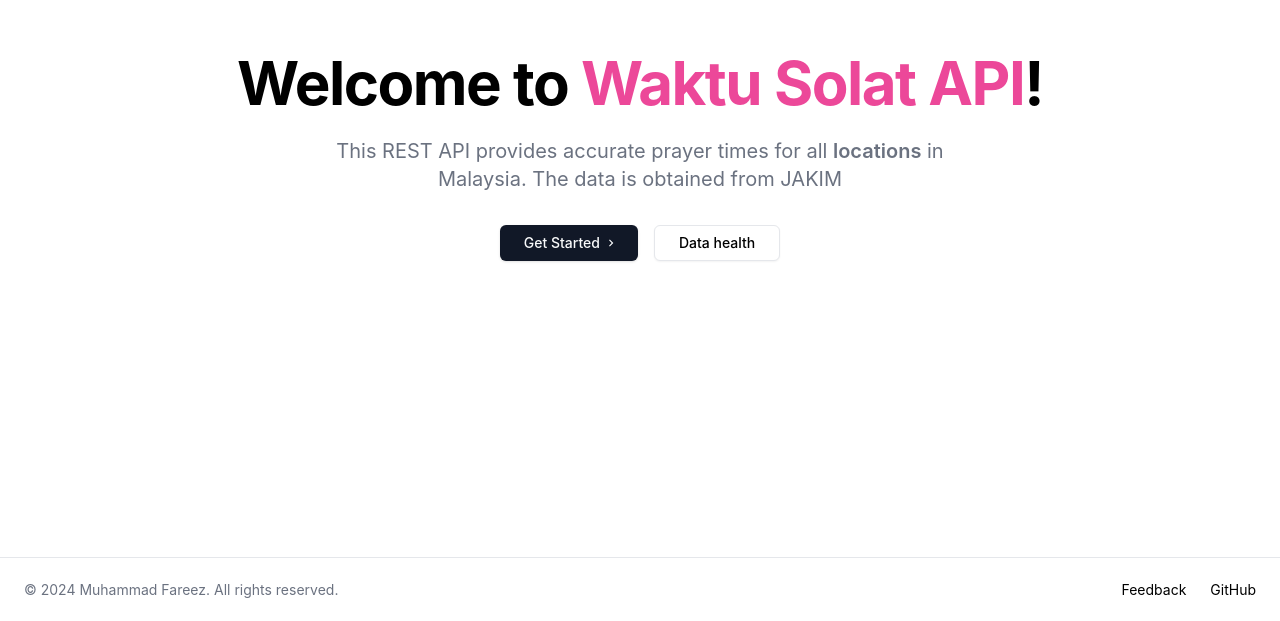
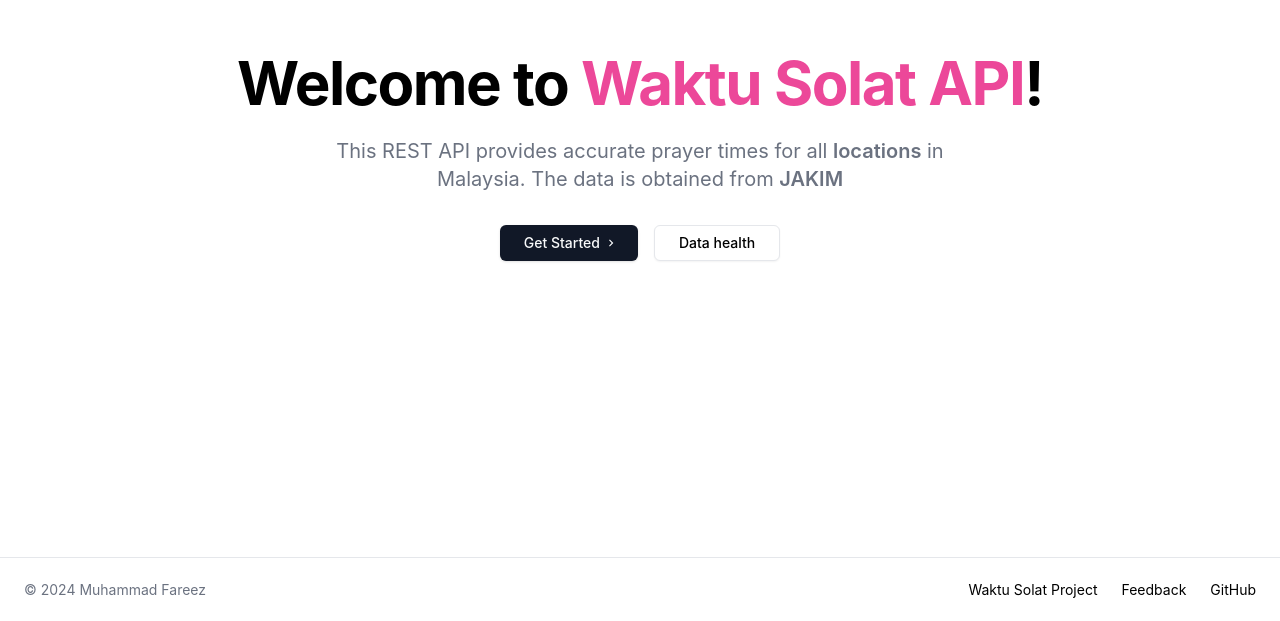
Before and after one commit to mptwaktusolat/api-waktusolat, a Next.js app: page / in a window 1280 px wide. Shown: the part 243-864 px from the top of the page. Built offline with nearby package versions, Linux system fonts and the light colour scheme.

Commit message:
:mag: Update metatags

```diff
--- a/pages/docs.tsx
+++ b/pages/docs.tsx
@@ -7,7 +7,15 @@
     const configuration = {
         spec: {
             url: 'https://raw.githubusercontent.com/mptwaktusolat/open-api-spec/main/mpt-server-api.yaml'
-        }
+        },
+        metaData: {
+            title: 'API References | Waktu Solat API',
+            description: 'Easily integrate Waktu Solat API into your applications for accurate prayer times and zone detection',
+            ogDescription: 'Easily integrate Waktu Solat API into your applications for accurate prayer times and zone detection',
+            ogTitle: 'API References | Waktu Solat API',
+            ogImage: 'https://mpt-server.vercel.app/metaimage.png',
+            twitterCard: 'summary_large_image',
+          }
     };
     return (
         <>
--- a/pages/index.tsx
+++ b/pages/index.tsx
@@ -8,37 +8,50 @@
   return (
     <>
       <Head>
-        <title>MPT Server</title>
+        <title>Waktu Solat API</title>
         <meta
           name="description"
-          content="Serving prayer time API and some endpoints for MPT internal use"
+          content="Easily integrate Waktu Solat API into your applications for accurate prayer times and prayer zone detection. Simplify your development process with our reliable Islamic prayer time solution."
         />
         <meta
           property="og:title"
-          content="MPT Server - Malaysia Prayer Time API"
+          content="Waktu Solat API - Malaysia Prayer Time API"
         />
         <meta
           property={"og:image"}
-          content={
-            "https://res.cloudinary.com/iqfareez-cloud/image/upload/v1687052462/1_r0mixv.png"
-          }
+          content={"https://mpt-server.vercel.app/metaimage.png"}
         />
 
         <link rel="icon" href="/favicon.ico" />
       </Head>
 
-      <main className="flex items-center justify-center min-h-screen flex-col">
+      <main className="flex items-center justify-center min-h-svh flex-col">
         <section className="w-full py-6 sm:py-12 md:py-24 lg:py-32 xl:py-48 ">
           <div className="container px-4 md:px-6">
             <div className="flex flex-col space-y-8 text-center">
               <div className="space-y-6">
                 <h1 className="text-4xl font-bold tracking-tight sm:text-5xl md:text-6xl/none">
                   <span>Welcome to </span>
-                  <span className="text-pink-500 dark:text-pink-300" >Waktu Solat API</span>
+                  <span className="text-pink-500 dark:text-pink-300">
+                    Waktu Solat API
+                  </span>
                   <span>!</span>
                 </h1>
                 <p className="mx-auto max-w-[700px] text-gray-500 md:text-xl dark:text-gray-400">
-                  This REST API provides accurate prayer times for all <Link className={`font-semibold ${styles.link}`} href="/locations">locations</Link> in Malaysia. The data is obtained from JAKIM
+                  This REST API provides accurate prayer times for all{" "}
+                  <Link
+                    className={`font-semibold ${styles.link}`}
+                    href="/locations"
+                  >
+                    locations
+                  </Link>{" "}
+                  in Malaysia. The data is obtained from{" "}
+                  <a
+                    className={`font-semibold ${styles.link}`}
+                    href="https://www.e-solat.gov.my/"
+                  >
+                    JAKIM
+                  </a>
                 </p>
               </div>
               <div className="space-x-4">
@@ -47,7 +60,7 @@
                   href="/docs"
                 >
                   <span>Get Started</span>
-                  <MdNavigateNext className="translate-x-1 group-hover:translate-x-2 transition"/>
+                  <MdNavigateNext className="translate-x-1 group-hover:translate-x-2 transition" />
                 </Link>
                 <Link
                   className="inline-flex h-9 items-center justify-center rounded-md border border-gray-200 bg-white px-4 py-2 sm:px-6 sm:py-4 text-sm font-medium shadow-sm transition-colors hover:bg-gray-100 hover:text-gray-900 focus-visible:outline-none focus-visible:ring-1 focus-visible:ring-gray-950 disabled:pointer-events-none disabled:opacity-50 dark:border-gray-800 dark:bg-gray-950 dark:hover:bg-gray-800 dark:hover:text-gray-50 dark:focus-visible:ring-gray-300"
@@ -62,13 +75,31 @@
       </main>
       <footer className="flex items-center h-16 px-4 border-t md:px-6 mt-auto">
         <p className="text-sm text-gray-500 dark:text-gray-400">
-          © 2024 <a className="hover:underline underline-offset-4" href="https://iqfareez.com">Muhammad Fareez</a>. All rights reserved.
+          © 2024{" "}
+          <a
+            className="hover:underline underline-offset-4"
+            href="https://iqfareez.com"
+          >
+            Muhammad Fareez
+          </a>
         </p>
         <nav className="ml-auto flex gap-4 sm:gap-6">
-          <Link className="text-sm hover:underline underline-offset-4" href="https://docs.google.com/forms/d/e/1FAIpQLSe-zlZBW-8hO9XPDlLf-K7AUxtgupmD6bo4iouyLXFPAMnxFA/viewform?usp=sf_link">
+        <Link
+            className="text-sm hover:underline underline-offset-4 hidden sm:block"
+            href="https://waktusolat.app"
+          >
+            Waktu Solat Project
+          </Link>
+          <Link
+            className="text-sm hover:underline underline-offset-4"
+            href="https://docs.google.com/forms/d/e/1FAIpQLSe-zlZBW-8hO9XPDlLf-K7AUxtgupmD6bo4iouyLXFPAMnxFA/viewform?usp=sf_link"
+          >
             Feedback
           </Link>
-          <Link className="text-sm hover:underline underline-offset-4" href="https://github.com/mptwaktusolat/mpt-server">
+          <Link
+            className="text-sm hover:underline underline-offset-4"
+            href="https://github.com/mptwaktusolat/mpt-server"
+          >
             GitHub
           </Link>
         </nav>
```
Also changed, not shown: public/metaimage.png (added).
